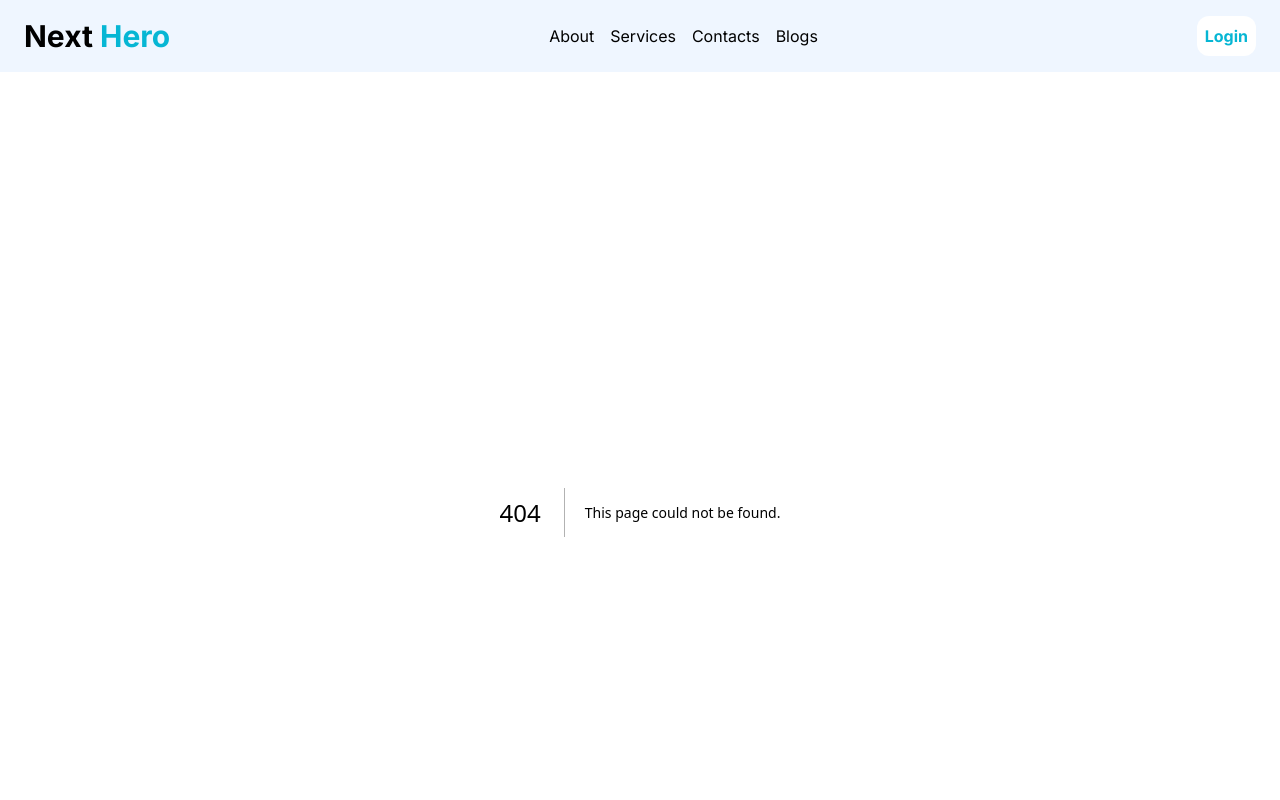
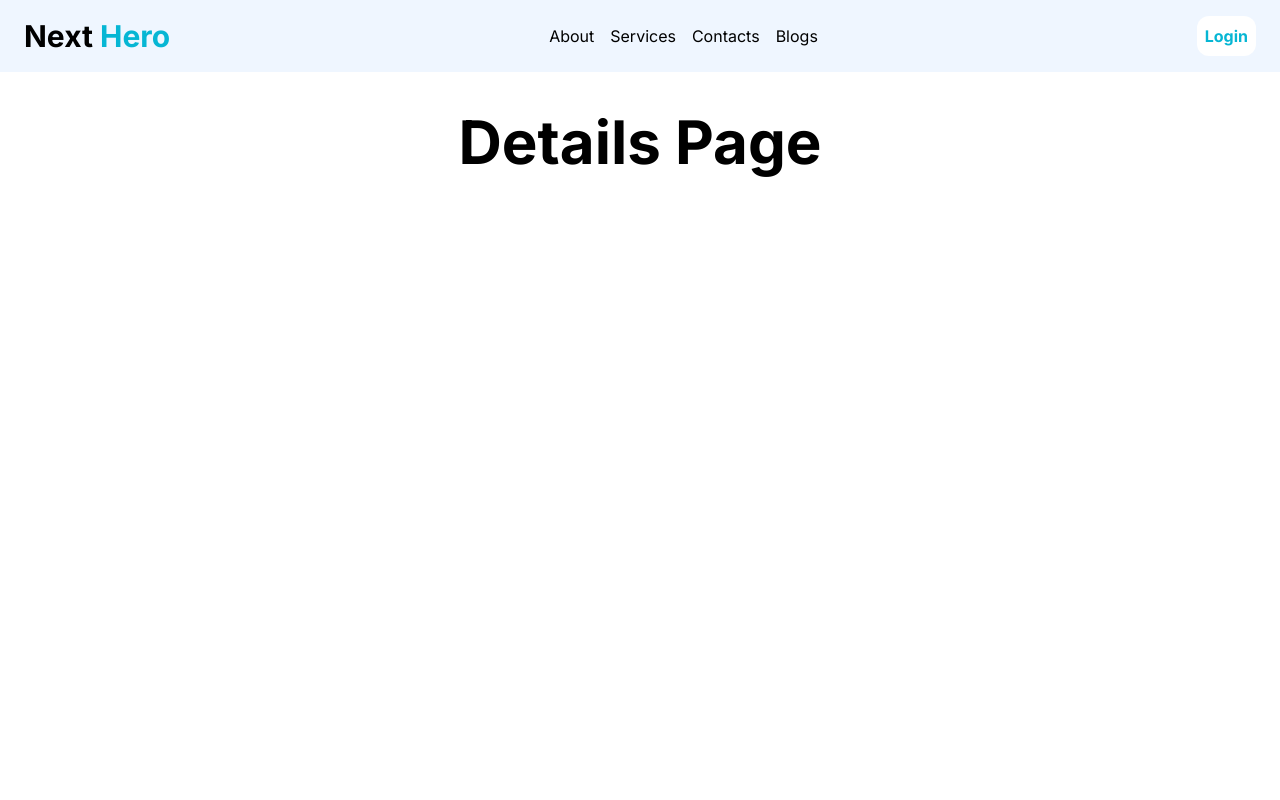
Before and after one commit to Md-Ashikur-Rahman-Ashik/Next-Hero, a Next.js app: page /blogs/ai-in-healthcare in a window 1280 px wide. Before the commit this address had no page. Shown: the top 800 px of the page. Built offline with nearby package versions, Linux system fonts and the light colour scheme.

Commit message:
Adding dynamic page

```diff
--- /dev/null
+++ b/src/app/blogs/[slug]/page.jsx
@@ -0,0 +1,11 @@
+import React from "react";
+
+const page = ({ params }) => {
+  return (
+    <div className="card card-compact container rounded-xl mx-auto max-w-fit">
+      <h2 className="font-bold text-6xl">Details Page</h2>
+    </div>
+  );
+};
+
+export default page;
--- a/src/app/layout.js
+++ b/src/app/layout.js
@@ -14,7 +14,7 @@ export default function RootLayout({ children }) {
     <html lang="en">
       <body className={inter.className}>
         <Navbar></Navbar>
-        {children}
+        <div className="min-h-screen">{children}</div>
         <footer className="bg-blue-50 text-cyan-500 flex justify-center mt-10">
           This is my footer
         </footer>
```
